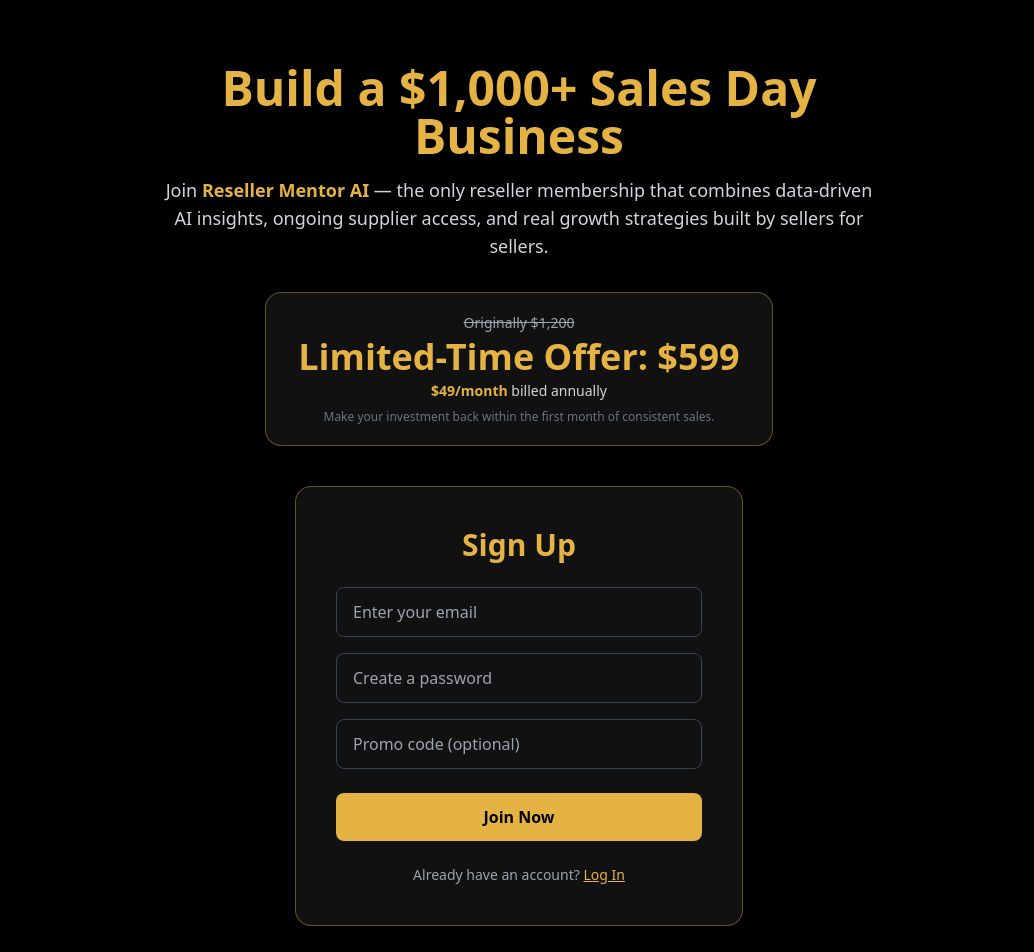
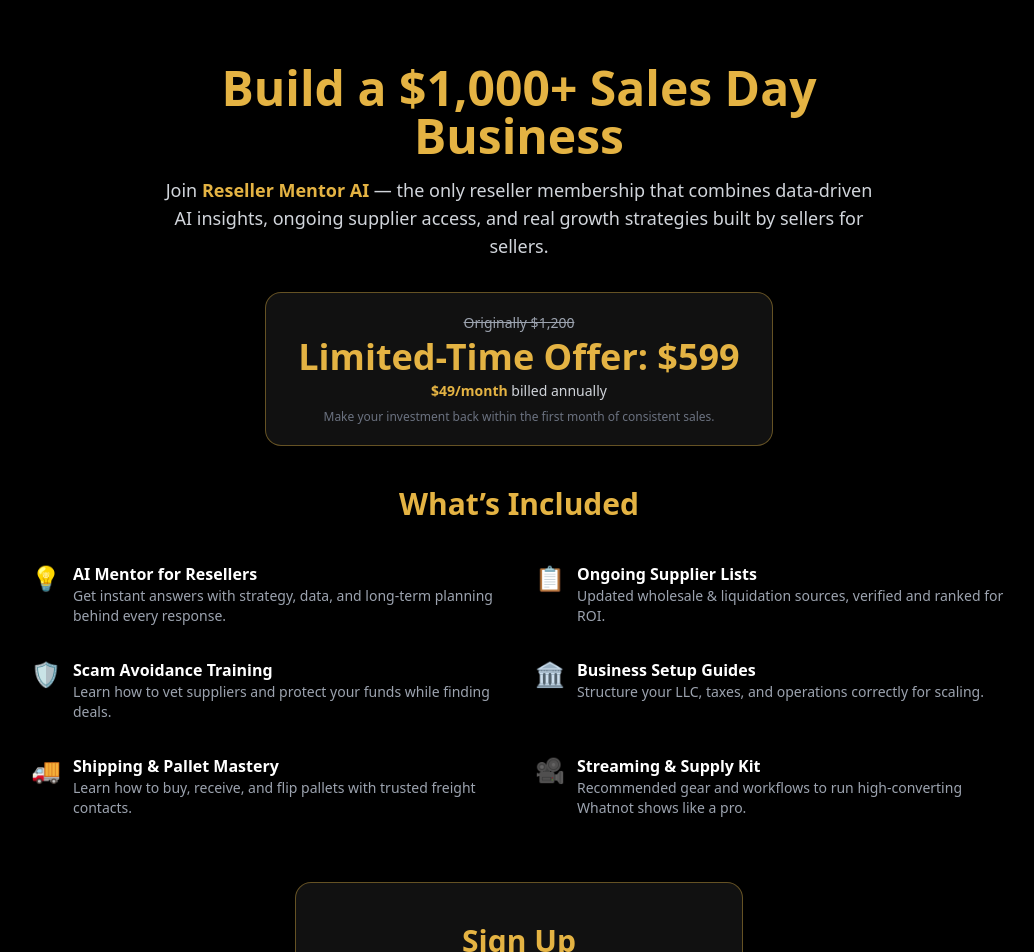
Before and after one commit to kuhnbrandyn/Reseller-Mentor-v.3, a Next.js app: page /signup in a window 1280 px wide. Shown: the top 952 px of the page, without its empty margins (121-1155 px from the left). Built offline with nearby package versions, Linux system fonts and the light colour scheme; no server answers.

Commit message:
Update page.tsx

```diff
--- a/app/signup/page.tsx
+++ b/app/signup/page.tsx
@@ -77,8 +77,8 @@ export default function SignUpPage() {
         </h1>
         <p className="text-gray-300 text-lg mb-8">
           Join <span className="text-[#E4B343] font-semibold">Reseller Mentor AI</span> —
-          the only reseller membership that combines data-driven AI insights, ongoing supplier
-          access, and real growth strategies built by sellers for sellers.
+          the only reseller membership that combines data-driven AI insights,
+          ongoing supplier access, and real growth strategies built by sellers for sellers.
         </p>
 
         {/* === PRICE CUT VISUAL === */}
@@ -96,7 +96,74 @@ export default function SignUpPage() {
         </div>
       </section>
 
-      {/* === FORM === */}
+      {/* === WHAT'S INCLUDED === */}
+      <section className="max-w-5xl w-full px-6 text-center mb-16">
+        <h2 className="text-3xl font-bold text-[#E4B343] mb-10">What’s Included</h2>
+
+        <div className="grid md:grid-cols-2 gap-8 text-left text-gray-300">
+          <div className="flex items-start gap-3">
+            <span className="text-[#E4B343] text-2xl">💡</span>
+            <div>
+              <h3 className="font-semibold text-white">AI Mentor for Resellers</h3>
+              <p className="text-gray-400 text-sm">
+                Get instant answers with strategy, data, and long-term planning behind every response.
+              </p>
+            </div>
+          </div>
+
+          <div className="flex items-start gap-3">
+            <span className="text-[#E4B343] text-2xl">📋</span>
+            <div>
+              <h3 className="font-semibold text-white">Ongoing Supplier Lists</h3>
+              <p className="text-gray-400 text-sm">
+                Updated wholesale & liquidation sources, verified and ranked for ROI.
+              </p>
+            </div>
+          </div>
+
+          <div className="flex items-start gap-3">
+            <span className="text-[#E4B343] text-2xl">🛡️</span>
+            <div>
+              <h3 className="font-semibold text-white">Scam Avoidance Training</h3>
+              <p className="text-gray-400 text-sm">
+                Learn how to vet suppliers and protect your funds while finding deals.
+              </p>
+            </div>
+          </div>
+
+          <div className="flex items-start gap-3">
+            <span className="text-[#E4B343] text-2xl">🏛️</span>
+            <div>
+              <h3 className="font-semibold text-white">Business Setup Guides</h3>
+              <p className="text-gray-400 text-sm">
+                Structure your LLC, taxes, and operations correctly for scaling.
+              </p>
+            </div>
+          </div>
+
+          <div className="flex items-start gap-3">
+            <span className="text-[#E4B343] text-2xl">🚚</span>
+            <div>
+              <h3 className="font-semibold text-white">Shipping & Pallet Mastery</h3>
+              <p className="text-gray-400 text-sm">
+                Learn how to buy, receive, and flip pallets with trusted freight contacts.
+              </p>
+            </div>
+          </div>
+
+          <div className="flex items-start gap-3">
+            <span className="text-[#E4B343] text-2xl">🎥</span>
+            <div>
+              <h3 className="font-semibold text-white">Streaming & Supply Kit</h3>
+              <p className="text-gray-400 text-sm">
+                Recommended gear and workflows to run high-converting Whatnot shows like a pro.
+              </p>
+            </div>
+          </div>
+        </div>
+      </section>
+
+      {/* === SIGNUP FORM === */}
       <section className="bg-[#111] border border-[#E4B343]/40 rounded-2xl p-10 w-[90%] max-w-md text-center shadow-lg mb-10">
         <h2 className="text-3xl font-bold mb-6 text-[#E4B343]">Sign Up</h2>
 
```
